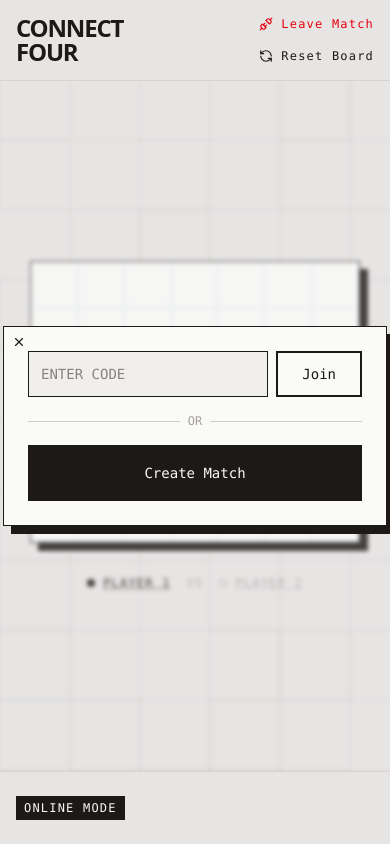
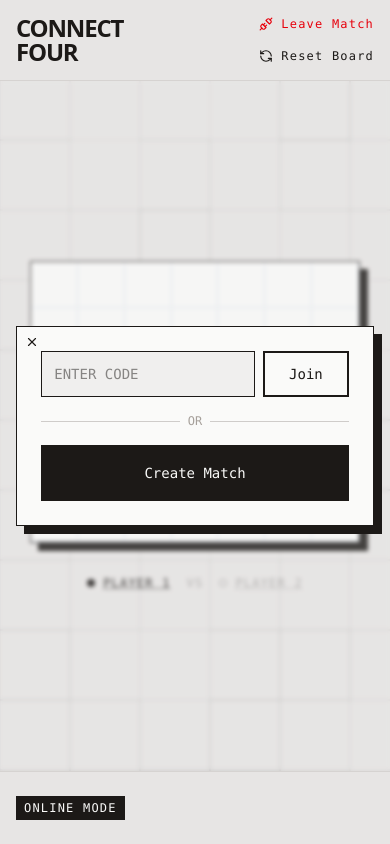
Before and after one commit to axelvc/connect-four, a Next.js app: page / in a window 390 px wide. Both pictures are taken after a click on the button "Play Online". Built offline with nearby package versions, Linux system fonts and the light colour scheme.

Commit message:
style: update modal max-width for mobile

```diff
--- a/app/page.tsx
+++ b/app/page.tsx
@@ -185,7 +185,7 @@ export default function GamePage() {
         {/* Online Setup Modal */}
         {isOnline && !isConnected && (
           <div className="modal">
-            <div className="box p-6 max-w-sm text-center w-full relative">
+            <div className="box p-6 max-w-11/12 sm:max-w-sm text-center w-full relative">
               <button onClick={leaveRoom} className="absolute top-2 left-2 cursor-pointer">
                 <X size={14} />
               </button>
```
